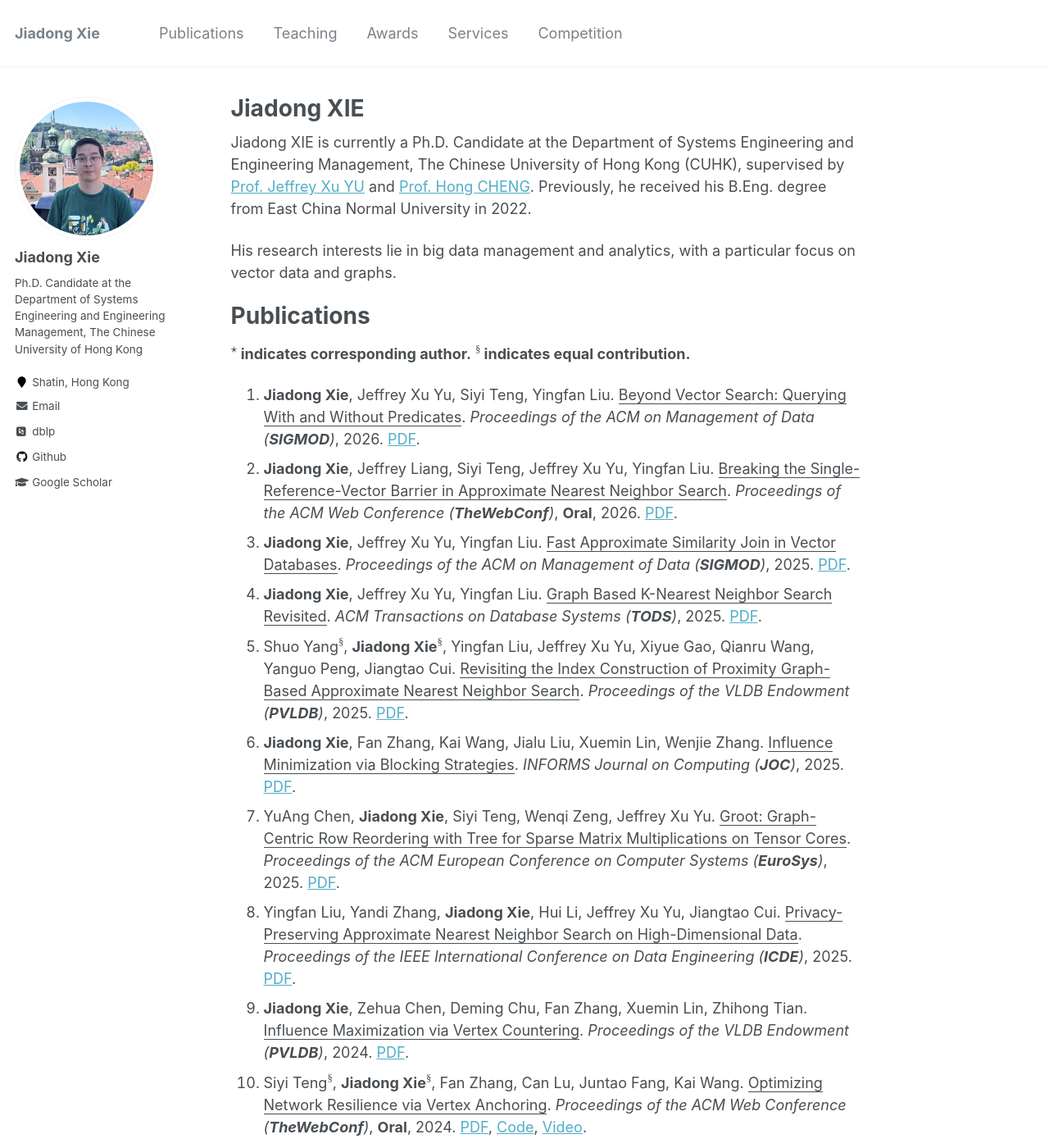
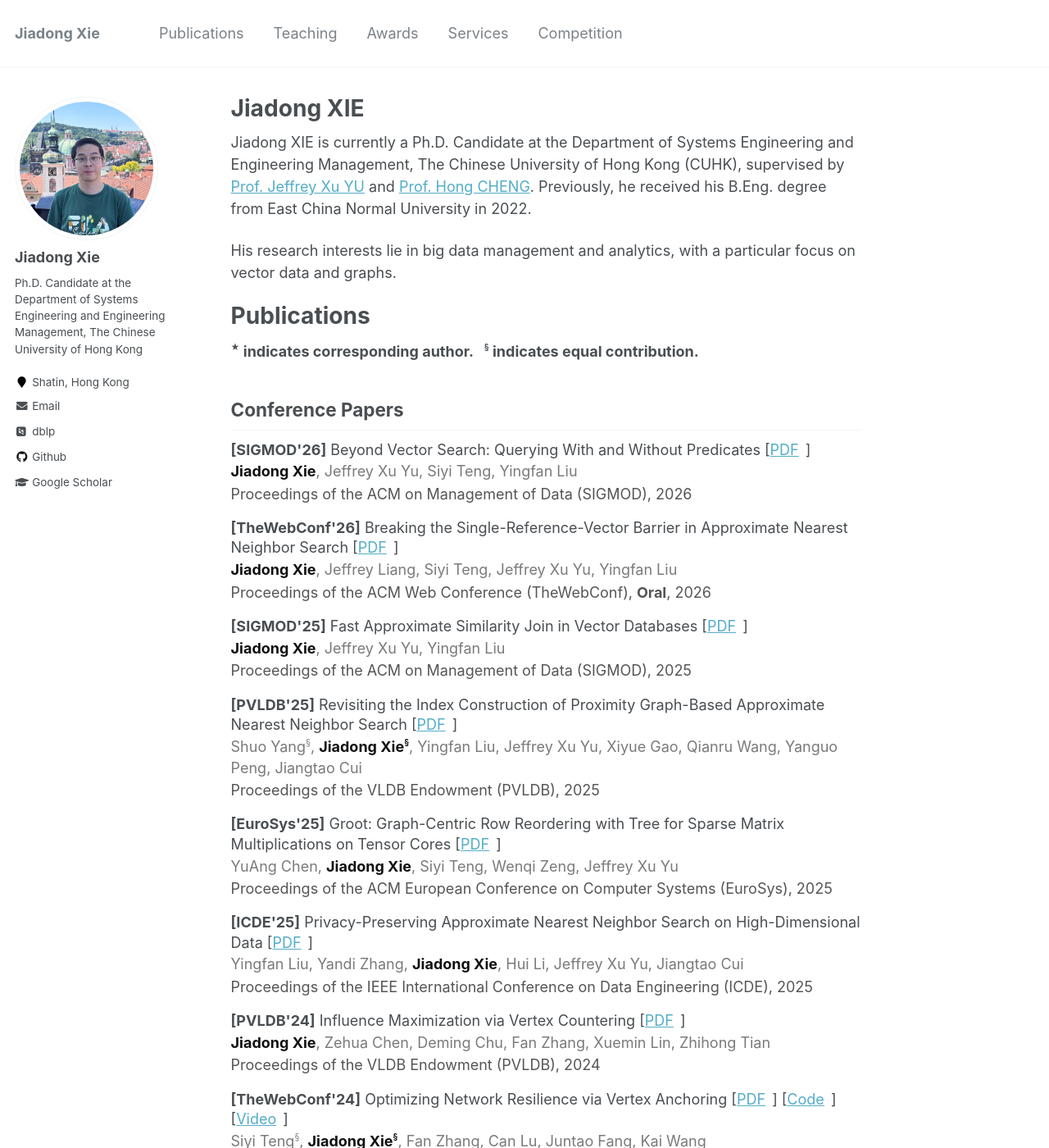
Before and after one commit to Xiejiadong/Xiejiadong.github.io, a Jekyll site: the page built from _pages/about.md, in a window 1280 px wide and 1400 px high. Shown: the whole window at 82% size. Built offline with Jekyll 4.4.1, drawn with Linux system fonts in a browser that asks for light colours; some web fonts are replaced; formulas are drawn with MathJax 3; some of the changed text lies outside the part shown.

Commit message:
Update about.md

```diff
--- a/_pages/about.md
+++ b/_pages/about.md
@@ -16,55 +16,261 @@ His research interests lie in big data management and analytics, with a particul
 
 Publications
 ======
-**$^\star$ indicates corresponding author.**
-**$^\S$ indicates equal contribution.**
 
-1. **Jiadong Xie**, Jeffrey Xu Yu, Siyi Teng, Yingfan Liu. <u>Beyond Vector Search: Querying With and Without Predicates</u>. *Proceedings of the ACM on Management of Data (**SIGMOD**)*, 2026. [PDF](https://dl.acm.org/doi/10.1145/3769765).
-2. **Jiadong Xie**, Jeffrey Liang, Siyi Teng, Jeffrey Xu Yu, Yingfan Liu. <u>Breaking the Single-Reference-Vector Barrier in Approximate Nearest Neighbor Search</u>. *Proceedings of the ACM Web Conference (**TheWebConf**)*, **Oral**, 2026. [PDF](/files/paper/%5Bwww26%5Dmulti-vector.pdf).
-3. **Jiadong Xie**, Jeffrey Xu Yu, Yingfan Liu.
-   <u>Fast Approximate Similarity Join in Vector Databases</u>.
-   *Proceedings of the ACM on Management of Data (**SIGMOD**)*, 2025. [PDF](/files/paper/%5Bsigmod25%5Dvector_join.pdf).
-4. **Jiadong Xie**, Jeffrey Xu Yu, Yingfan Liu.
-   <u>Graph Based K-Nearest Neighbor Search Revisited</u>.
-   *ACM Transactions on Database Systems (**TODS**)*, 2025. [PDF](https://dl.acm.org/doi/pdf/10.1145/3736716).
-5. Shuo Yang$^\S$, **Jiadong Xie$^\S$**, Yingfan Liu, Jeffrey Xu Yu, Xiyue Gao, Qianru Wang, Yanguo Peng, Jiangtao Cui.
-   <u>Revisiting the Index Construction of Proximity Graph-Based Approximate Nearest Neighbor Search</u>.
-   *Proceedings of the VLDB Endowment (**PVLDB**)*, 2025. [PDF](https://arxiv.org/pdf/2410.01231).
-6. **Jiadong Xie**, Fan Zhang, Kai Wang, Jialu Liu, Xuemin Lin, Wenjie Zhang.
-   <u>Influence Minimization via Blocking Strategies</u>.
-   *INFORMS Journal on Computing (**JOC**)*, 2025. [PDF](https://arxiv.org/pdf/2312.17488).
-7. YuAng Chen, **Jiadong Xie**, Siyi Teng, Wenqi Zeng, Jeffrey Xu Yu.
-   <u>Groot: Graph-Centric Row Reordering with Tree for Sparse Matrix Multiplications on Tensor Cores</u>.
-   *Proceedings of the ACM European Conference on Computer Systems (**EuroSys**)*, 2025. [PDF](https://dl.acm.org/doi/pdf/10.1145/3689031.3717460).
-8. Yingfan Liu, Yandi Zhang, **Jiadong Xie**, Hui Li, Jeffrey Xu Yu, Jiangtao Cui.
-   <u>Privacy-Preserving Approximate Nearest Neighbor Search on High-Dimensional Data</u>.
-   *Proceedings of the IEEE International Conference on Data Engineering (**ICDE**)*, 2025. [PDF](https://www.computer.org/csdl/proceedings-article/icde/2025/360300d017/26FZBowtboI).
-9.  **Jiadong Xie**, Zehua Chen, Deming Chu, Fan Zhang, Xuemin Lin, Zhihong Tian.
-   <u>Influence Maximization via Vertex Countering</u>.
-   *Proceedings of the VLDB Endowment (**PVLDB**)*, 2024. [PDF](https://www.vldb.org/pvldb/vol17/p1297-zhang.pdf).
-10. Siyi Teng$^\S$, **Jiadong Xie$^\S$**, Fan Zhang, Can Lu, Juntao Fang, Kai Wang.
-   <u>Optimizing Network Resilience via Vertex Anchoring</u>.
-   *Proceedings of the ACM Web Conference (**TheWebConf**)*, **Oral**, 2024. [PDF](/files/paper/%5Bwww24%5Dfollower-maximization.pdf), [Code](https://github.com/Tsyxxxka/Follower-Maximization), [Video](https://www.youtube.com/watch?v=FidHoFm8uOE).
-11. **Jiadong Xie**, Fan Zhang, Kai Wang, Xuemin Lin, Wenjie Zhang.
-   <u>Minimizing the Influence of Misinformation via Vertex Blocking.</u>
-   *Proceedings of the IEEE International Conference on Data Engineering (**ICDE**)*, 2023.
-   [PDF](/files/paper/%5Bicde23%5DInfluence%20Minimization.pdf).
-12. Qianxi Zhang, Shuotao Xu, Qi Chen, Guoxin Sui, **Jiadong Xie**, Zhizhen Cai, Yaoqi Chen, Yinxuan He, Yuqing Yang, Fan Yang, Mao Yang, Lidong Zhou.
-   <u>VBASE: Unifying Online Vector Similarity Search and Relational Queries via Relaxed Monotonicity</u>.
-   *USENIX Symposium on Operating Systems Design and Implementation (**OSDI**)*, 2023.
-   [PDF](/files/paper/%5Bosdi23%5Dmulti-topk.pdf), [Code](https://github.com/Catoverflow/VBASE-artifacts), [Video](https://youtu.be/KxvUGkyD22k).
-13. Fan Zhang, Qingyuan Linghu, **Jiadong Xie**, Kai Wang, Xuemin Lin, Wenjie Zhang
-    <u>Quantifying Node Importance over Network Structural Stability</u>.
-   *Proceedings of the ACM SIGKDD International Conference on Knowledge Discovery and Data Mining (**SIGKDD**)*, 2023. [PDF](/files/paper/%5Bkdd23%5Dnode-importance.pdf), [Code](https://github.com/Xiejiadong/Quantifying-Node-Importance-over-Network-Structural-Stability).
-14. Siyi Teng, **Jiadong Xie$^\star$**, Mingkai Zhang, Kai Wang, Fan Zhang. <u>IMinimize: A System for Negative Influence Minimization via Vertex Blocking</u>.
-   *Proceedings of the ACM Conference on Information and Knowledge Management (**CIKM**)*, 2023.
-   [PDF](/files/paper/%5Bcikm23%5DIMinimize--demo.pdf), [Code](https://github.com/Tsyxxxka/IMinimize).
-15. Fan Zhang, **Jiadong Xie**, Kai Wang, Shiyu Yang, Yu Jiang. <u>Discovering Key Users for Defending Network Structural Stability</u>.
-   *World Wide Web: Internet and Web Information Systems (**WWWJ**)*, 2022.
-   [PDF](/files/paper/%5Bwwwj22%5Dcollapse%20coreness.pdf).
-16. **Jiadong Xie**. <u>Hindering Influence Diffusion of Community</u>.
-   *Proceedings of the ACM on Management of Data (**SIGMOD**)*, *Student Abstract*, 2022.
-   [PDF](/files/paper/%5Bsigmod22%5DHindering%20Influence%20Diffusion%20of%20Community.pdf), [Poster](/files/attachments/Jiadong_Xie_Poster.pdf), [Video](/files/attachments/Jiadong_Xie_pre_video.mp4).
+<p style="margin: 0 0 0.55em 0; line-height: 1.35;">
+  <strong><sup class="pub-mark">★</sup> indicates corresponding author.&nbsp;&nbsp;&nbsp;<sup class="pub-mark">§</sup> indicates equal contribution.</strong>
+</p>
+
+<style>
+.pub-list { margin-top: 0.25em; }
+.pub-item { margin: 0 0 0.95em 0; }
+.pub-title { margin: 0; line-height: 1.35; }
+.pub-authors { margin: 0.08em 0 0 0; line-height: 1.45; color: #7a7a7a; }
+.pub-authors .me { color: #111; font-weight: 700; }
+.pub-venue { margin: 0.08em 0 0 0; line-height: 1.4; color: #555; }
+.pub-links a { margin-right: 0.45em; }
+.pub-mark { font-size: 0.58em; vertical-align: super; line-height: 0; position: relative; top: -0.05em; }
+</style>
+
+## Conference Papers
+
+<div class="pub-list">
+
+  <div class="pub-item">
+    <div class="pub-title">
+      <strong>[SIGMOD'26]</strong> Beyond Vector Search: Querying With and Without Predicates
+      <span class="pub-links">[<a href="https://dl.acm.org/doi/10.1145/3769765">PDF</a>]</span>
+    </div>
+    <div class="pub-authors">
+      <span class="me">Jiadong Xie</span>, Jeffrey Xu Yu, Siyi Teng, Yingfan Liu
+    </div>
+    <div class="pub-venue">
+      Proceedings of the ACM on Management of Data (SIGMOD), 2026
+    </div>
+  </div>
+
+  <div class="pub-item">
+    <div class="pub-title">
+      <strong>[TheWebConf'26]</strong> Breaking the Single-Reference-Vector Barrier in Approximate Nearest Neighbor Search
+      <span class="pub-links">[<a href="/files/paper/%5Bwww26%5Dmulti-vector.pdf">PDF</a>]</span>
+    </div>
+    <div class="pub-authors">
+      <span class="me">Jiadong Xie</span>, Jeffrey Liang, Siyi Teng, Jeffrey Xu Yu, Yingfan Liu
+    </div>
+    <div class="pub-venue">
+      Proceedings of the ACM Web Conference (TheWebConf), <strong>Oral</strong>, 2026
+    </div>
+  </div>
+
+  <div class="pub-item">
+    <div class="pub-title">
+      <strong>[SIGMOD'25]</strong> Fast Approximate Similarity Join in Vector Databases
+      <span class="pub-links">[<a href="/files/paper/%5Bsigmod25%5Dvector_join.pdf">PDF</a>]</span>
+    </div>
+    <div class="pub-authors">
+      <span class="me">Jiadong Xie</span>, Jeffrey Xu Yu, Yingfan Liu
+    </div>
+    <div class="pub-venue">
+      Proceedings of the ACM on Management of Data (SIGMOD), 2025
+    </div>
+  </div>
+
+  <div class="pub-item">
+    <div class="pub-title">
+      <strong>[PVLDB'25]</strong> Revisiting the Index Construction of Proximity Graph-Based Approximate Nearest Neighbor Search
+      <span class="pub-links">[<a href="https://arxiv.org/pdf/2410.01231">PDF</a>]</span>
+    </div>
+    <div class="pub-authors">
+      Shuo Yang<sup class="pub-mark">§</sup>, <span class="me">Jiadong Xie<sup class="pub-mark">§</sup></span>, Yingfan Liu, Jeffrey Xu Yu, Xiyue Gao, Qianru Wang, Yanguo Peng, Jiangtao Cui
+    </div>
+    <div class="pub-venue">
+      Proceedings of the VLDB Endowment (PVLDB), 2025
+    </div>
+  </div>
+
+  <div class="pub-item">
+    <div class="pub-title">
+      <strong>[EuroSys'25]</strong> Groot: Graph-Centric Row Reordering with Tree for Sparse Matrix Multiplications on Tensor Cores
+      <span class="pub-links">[<a href="https://dl.acm.org/doi/pdf/10.1145/3689031.3717460">PDF</a>]</span>
+    </div>
+    <div class="pub-authors">
+      YuAng Chen, <span class="me">Jiadong Xie</span>, Siyi Teng, Wenqi Zeng, Jeffrey Xu Yu
+    </div>
+    <div class="pub-venue">
+      Proceedings of the ACM European Conference on Computer Systems (EuroSys), 2025
+    </div>
+  </div>
+
+  <div class="pub-item">
+    <div class="pub-title">
+      <strong>[ICDE'25]</strong> Privacy-Preserving Approximate Nearest Neighbor Search on High-Dimensional Data
+      <span class="pub-links">[<a href="https://www.computer.org/csdl/proceedings-article/icde/2025/360300d017/26FZBowtboI">PDF</a>]</span>
+    </div>
+    <div class="pub-authors">
+      Yingfan Liu, Yandi Zhang, <span class="me">Jiadong Xie</span>, Hui Li, Jeffrey Xu Yu, Jiangtao Cui
+    </div>
+    <div class="pub-venue">
+      Proceedings of the IEEE International Conference on Data Engineering (ICDE), 2025
+    </div>
+  </div>
+
+  <div class="pub-item">
+    <div class="pub-title">
+      <strong>[PVLDB'24]</strong> Influence Maximization via Vertex Countering
+      <span class="pub-links">[<a href="https://www.vldb.org/pvldb/vol17/p1297-zhang.pdf">PDF</a>]</span>
+    </div>
+    <div class="pub-authors">
+      <span class="me">Jiadong Xie</span>, Zehua Chen, Deming Chu, Fan Zhang, Xuemin Lin, Zhihong Tian
+    </div>
+    <div class="pub-venue">
+      Proceedings of the VLDB Endowment (PVLDB), 2024
+    </div>
+  </div>
+
+  <div class="pub-item">
+    <div class="pub-title">
+      <strong>[TheWebConf'24]</strong> Optimizing Network Resilience via Vertex Anchoring
+      <span class="pub-links">
+        [<a href="/files/paper/%5Bwww24%5Dfollower-maximization.pdf">PDF</a>]
+        [<a href="https://github.com/Tsyxxxka/Follower-Maximization">Code</a>]
+        [<a href="https://www.youtube.com/watch?v=FidHoFm8uOE">Video</a>]
+      </span>
+    </div>
+    <div class="pub-authors">
+      Siyi Teng<sup class="pub-mark">§</sup>, <span class="me">Jiadong Xie<sup class="pub-mark">§</sup></span>, Fan Zhang, Can Lu, Juntao Fang, Kai Wang
+    </div>
+    <div class="pub-venue">
+      Proceedings of the ACM Web Conference (TheWebConf), Oral, 2024
+    </div>
+  </div>
+
+  <div class="pub-item">
+    <div class="pub-title">
+      <strong>[ICDE'23]</strong> Minimizing the Influence of Misinformation via Vertex Blocking
+      <span class="pub-links">[<a href="/files/paper/%5Bicde23%5DInfluence%20Minimization.pdf">PDF</a>]</span>
+    </div>
+    <div class="pub-authors">
+      <span class="me">Jiadong Xie</span>, Fan Zhang, Kai Wang, Xuemin Lin, Wenjie Zhang
+    </div>
+    <div class="pub-venue">
+      Proceedings of the IEEE International Conference on Data Engineering (ICDE), 2023
+    </div>
+  </div>
+
+  <div class="pub-item">
+    <div class="pub-title">
+      <strong>[OSDI'23]</strong> VBASE: Unifying Online Vector Similarity Search and Relational Queries via Relaxed Monotonicity
+      <span class="pub-links">
+        [<a href="/files/paper/%5Bosdi23%5Dmulti-topk.pdf">PDF</a>]
+        [<a href="https://github.com/Catoverflow/VBASE-artifacts">Code</a>]
+        [<a href="https://youtu.be/KxvUGkyD22k">Video</a>]
+      </span>
+    </div>
+    <div class="pub-authors">
+      Qianxi Zhang, Shuotao Xu, Qi Chen, Guoxin Sui, <span class="me">Jiadong Xie</span>, Zhizhen Cai, Yaoqi Chen, Yinxuan He, Yuqing Yang, Fan Yang, Mao Yang, Lidong Zhou
+    </div>
+    <div class="pub-venue">
+      USENIX Symposium on Operating Systems Design and Implementation (OSDI), 2023
+    </div>
+  </div>
+
+  <div class="pub-item">
+    <div class="pub-title">
+      <strong>[KDD'23]</strong> Quantifying Node Importance over Network Structural Stability
+      <span class="pub-links">
+        [<a href="/files/paper/%5Bkdd23%5Dnode-importance.pdf">PDF</a>]
+        [<a href="https://github.com/Xiejiadong/Quantifying-Node-Importance-over-Network-Structural-Stability">Code</a>]
+      </span>
+    </div>
+    <div class="pub-authors">
+      Fan Zhang, Qingyuan Linghu, <span class="me">Jiadong Xie</span>, Kai Wang, Xuemin Lin, Wenjie Zhang
+    </div>
+    <div class="pub-venue">
+      Proceedings of the ACM SIGKDD International Conference on Knowledge Discovery and Data Mining (SIGKDD), 2023
+    </div>
+  </div>
+
+</div>
+
+## Journal Papers
+
+<div class="pub-list">
+  <div class="pub-item">
+    <div class="pub-title">
+      <strong>[TODS'25]</strong> Graph Based K-Nearest Neighbor Search Revisited
+      <span class="pub-links">[<a href="https://dl.acm.org/doi/pdf/10.1145/3736716">PDF</a>]</span>
+    </div>
+    <div class="pub-authors">
+      <span class="me">Jiadong Xie</span>, Jeffrey Xu Yu, Yingfan Liu
+    </div>
+    <div class="pub-venue">
+      ACM Transactions on Database Systems (TODS), 2025
+    </div>
+  </div>
+
+   <div class="pub-item">
+    <div class="pub-title">
+      <strong>[JOC'25]</strong> Influence Minimization via Blocking Strategies
+      <span class="pub-links">[<a href="https://arxiv.org/pdf/2312.17488">PDF</a>]</span>
+    </div>
+    <div class="pub-authors">
+      <span class="me">Jiadong Xie</span>, Fan Zhang, Kai Wang, Jialu Liu, Xuemin Lin, Wenjie Zhang
+    </div>
+    <div class="pub-venue">
+      INFORMS Journal on Computing (JOC), 2025
+    </div>
+  </div>
+
+  <div class="pub-item">
+    <div class="pub-title">
+      <strong>[WWWJ'22]</strong> Discovering Key Users for Defending Network Structural Stability
+      <span class="pub-links">[<a href="/files/paper/%5Bwwwj22%5Dcollapse%20coreness.pdf">PDF</a>]</span>
+    </div>
+    <div class="pub-authors">
+      Fan Zhang, <span class="me">Jiadong Xie</span>, Kai Wang, Shiyu Yang, Yu Jiang
+    </div>
+    <div class="pub-venue">
+      World Wide Web: Internet and Web Information Systems (WWWJ), 2022
+    </div>
+  </div>
+</div>
+
+## Short/Demo Papers
+
+<div class="pub-list">
+  <div class="pub-item">
+    <div class="pub-title">
+      <strong>[CIKM'23]</strong> IMinimize: A System for Negative Influence Minimization via Vertex Blocking
+      <span class="pub-links">
+        [<a href="/files/paper/%5Bcikm23%5DIMinimize--demo.pdf">PDF</a>]
+        [<a href="https://github.com/Tsyxxxka/IMinimize">Code</a>]
+      </span>
+    </div>
+    <div class="pub-authors">
+      Siyi Teng, <span class="me">Jiadong Xie<sup class="pub-mark">★</sup></span>, Mingkai Zhang, Kai Wang, Fan Zhang
+    </div>
+    <div class="pub-venue">
+      Proceedings of the ACM Conference on Information and Knowledge Management (CIKM), Demo, 2023
+    </div>
+  </div>
+
+  <div class="pub-item">
+    <div class="pub-title">
+      <strong>[SIGMOD'22]</strong> Hindering Influence Diffusion of Community
+      <span class="pub-links">
+        [<a href="/files/paper/%5Bsigmod22%5DHindering%20Influence%20Diffusion%20of%20Community.pdf">PDF</a>]
+        [<a href="/files/attachments/Jiadong_Xie_Poster.pdf">Poster</a>]
+        [<a href="/files/attachments/Jiadong_Xie_pre_video.mp4">Video</a>]
+      </span>
+    </div>
+    <div class="pub-authors">
+      <span class="me">Jiadong Xie</span>
+    </div>
+    <div class="pub-venue">
+      Proceedings of the ACM on Management of Data (SIGMOD), Student Abstract, 2022
+    </div>
+  </div>
+</div>
 
 Academic Services
 ======
@@ -79,7 +285,7 @@ Academic Services
 
 Invited Talks
 ======
-- **Proximity Graph-based Algorithms for Approximate Nearest Neighbor Search** @ Guangzhou University, 2025.
+- **Proximity Graphs in Approximate Nearest Neighbor Search** @ Guangzhou University, 2025.
 
 
 Teaching
```
